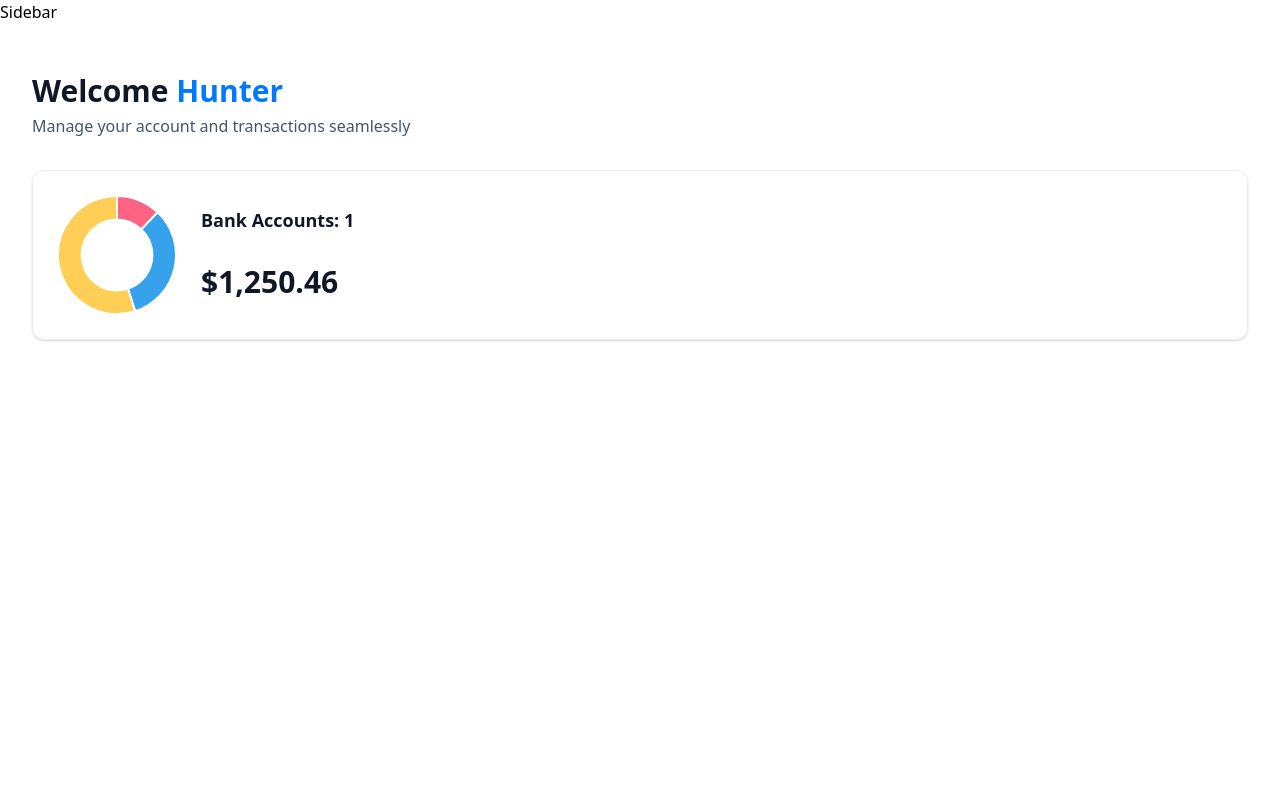
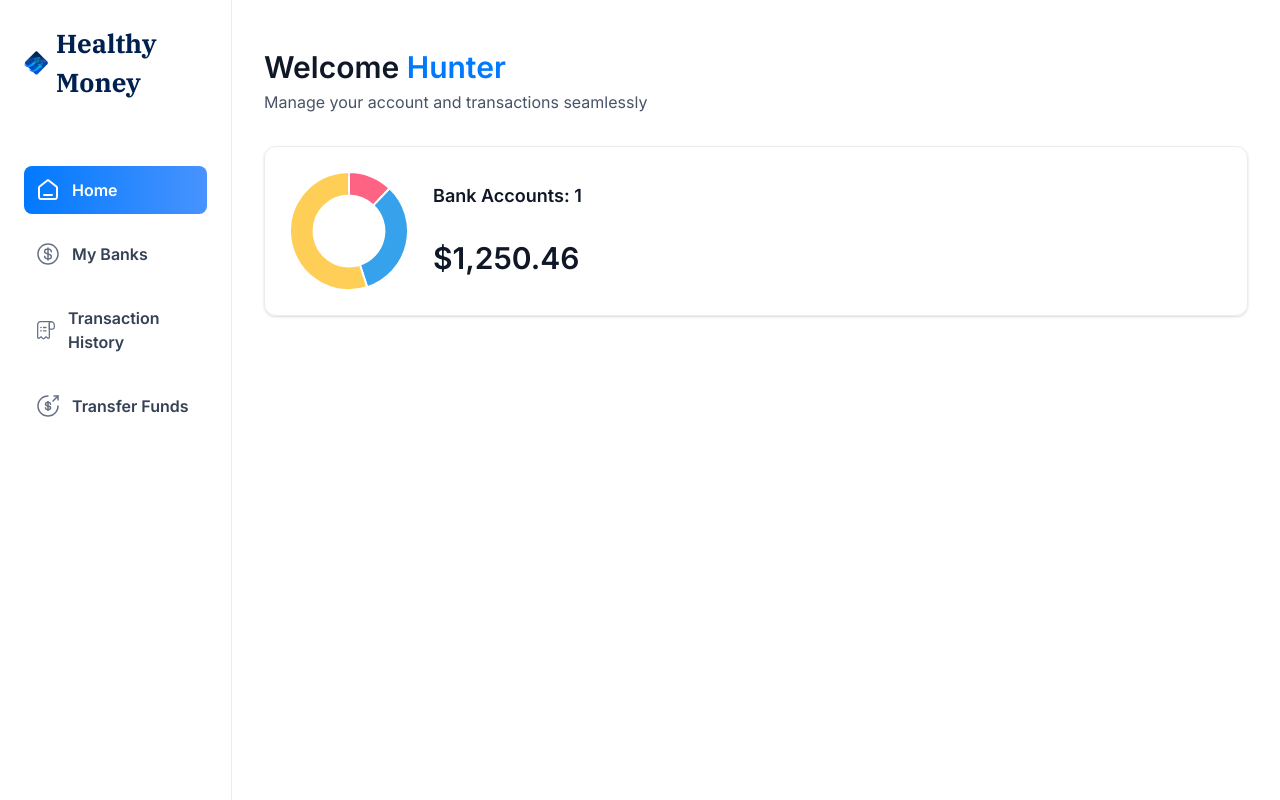
Before and after one commit to GuidingCreations/FinanceApp, a Next.js app: page / in a window 1280 px wide. Built offline with nearby package versions, Linux system fonts and the light colour scheme.

Commit message:
Add sidebar images and links as well as sidebar header logo

```diff
--- a/app/(root)/layout.tsx
+++ b/app/(root)/layout.tsx
@@ -1,13 +1,18 @@
-
+import Sidebar from "@/components/Sidebar";
 
 export default function RootLayout({
   children,
 }: Readonly<{
   children: React.ReactNode;
 }>) {
+
+const loggedIn = {firstName: 'Hunter', lastName: 'McCarthy'}
+
   return (
-    <main>
-        Sidebar
+
+
+    <main className=" flex h-screen w-full font-inter">
+        <Sidebar user={loggedIn}/>
         {children}
     </main>
   );
--- /dev/null
+++ b/components/Sidebar.tsx
@@ -0,0 +1,79 @@
+
+'use client'
+
+import  Link from 'next/link'
+import Image from 'next/image'
+import React from 'react'
+import { cn } from '@/lib/utils'
+import { sidebarLinks } from '@/constants'
+import { usePathname } from 'next/navigation'
+
+const Sidebar = ({ user }: SiderbarProps) => {
+
+const pathname = usePathname()
+
+  return (
+    <section className='sidebar'>
+        <nav className = 'flex flex-col gap-4'>
+            <Link href = '/' className=' mb-12 cursor-pointer items-center gap-2 flex'>
+            <Image
+                src = '/icons/logo.svg'
+                width = '34'
+                height = '34'
+                alt = 'Healthy Money logo'
+                className = 'size-[24px] max-xl:size-14'
+            />
+
+            <h1 className='sidebar-logo'>Healthy Money</h1>
+
+            </Link>
+
+            {sidebarLinks.map( (item) => {
+
+                const isActive = ( pathname === item.route || pathname.startsWith(`${item.route}/`) )
+
+                return (
+                   <Link
+                        href = {item.route}
+                        key= { item.label}
+                        className = {
+                            cn(
+                                'sidebar-link',
+                                {'bg-bank-gradient': isActive}
+                            )
+                        }
+                    >
+
+                    <div className='relative size-6'>
+                        <Image
+                        src = {item.imgURL}
+                        alt = {item.label}
+                        fill
+                        className = {
+                            cn ({
+
+                               'brightness-[3] invert-0': isActive
+                            })
+                        }
+                        />
+                    </div>
+
+                    <p className = {
+                        cn (
+                            'sidebar-label',
+                            {'!text-white': isActive}
+                        )
+                    }>
+                        {item.label}
+                    </p>
+
+                    </Link>
+
+                )
+            })}
+        </nav>
+    </section>
+  )
+}
+
+export default Sidebar
```
